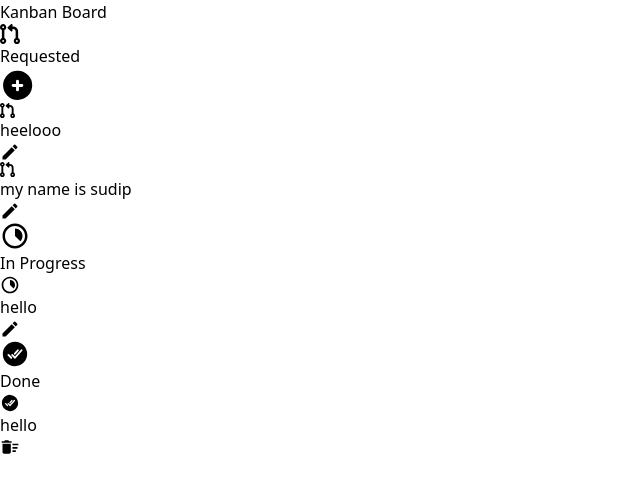
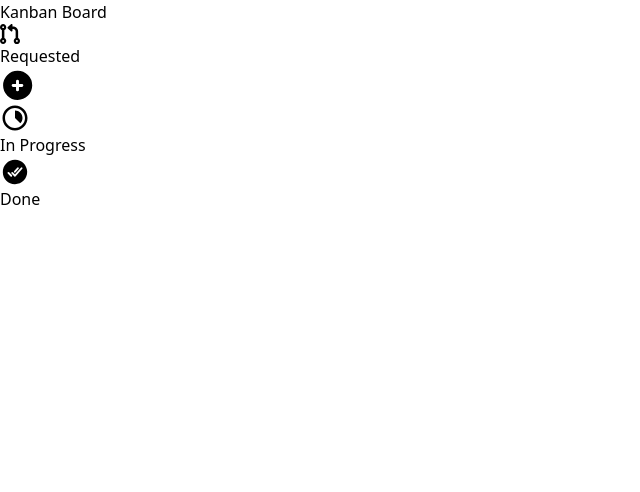
Before and after one commit to SudipGhara19/Kanban-Board, a React (Vite) app: page /kanban-board in a window 1280 px wide. Shown: the top 492 px of the page, without its empty margins (0-640 px from the left). Built offline with nearby package versions, Linux system fonts and the light colour scheme.

Commit message:
added Readme.md and some minor changes

```diff
--- a/src/components/Task.jsx
+++ b/src/components/Task.jsx
@@ -9,7 +9,7 @@ function Task({ task, category, index, moveTask, onEditClick, onDeleteClick }) {
 
     const [{ isDragging }, drag] = useDrag({
         type: "TASK",
-        item: { content: task, category: category }, // Replace "requested" with the actual category
+        item: { content: task, category: category },
         collect: (monitor) => ({
             isDragging: !!monitor.isDragging(),
         }),
--- a/src/pages/KanbanBoard.jsx
+++ b/src/pages/KanbanBoard.jsx
@@ -4,17 +4,17 @@ import AddTaskModal from '../components/AddTaskModal';
 import { FaCodePullRequest } from 'react-icons/fa6';
 import { RiErrorWarningLine, RiProgress3Line } from 'react-icons/ri';
 import { IoCheckmarkDoneCircle } from 'react-icons/io5';
-import { MdDeleteSweep, MdModeEdit } from 'react-icons/md';
 import EditModal from '../components/EditModal';
 import Column from '../components/Column';
 import Task from '../components/Task';
+import gsap from 'gsap';
 
 function KanbanBoard() {
 
     const [tasks, setTasks] = useState({
-        requested: ["heelooo", "my name is sudip"],
-        inProgress: ["hello"],
-        done: ["hello"],
+        requested: [],
+        inProgress: [],
+        done: [],
     });
     const [isAdding, setIsAdding] = useState(false);
     const [editModalVisible, setEditModalVisible] = useState(false);
@@ -109,7 +109,7 @@ function KanbanBoard() {
                         Kanban Board
                     </h1>
 
-                    <div className="w-full h-full mx-10 flex justify-evenly">
+                    <div className="w-full h-full mx-10 flex justify-evenly kanban-container">
 
                         {/* ---------------------------------- REQUESTED Section -------------------------------- */}
                         <Column category="requested" tasks={tasks.requested} moveTask={moveTask} handleDrop={handleDrop}>
--- a/src/pages/WelcomePage.jsx
+++ b/src/pages/WelcomePage.jsx
@@ -30,7 +30,7 @@ function WelcomePage() {
                 {
                     opacity: 1,
                     y: 0,
-                    duration: 0.4, // Duration of each animation
+                    duration: 0.7, // Duration of each animation
                     ease: "power3.out",
                     onComplete: () => {
                         // Remove the animation on scroll for this section
@@ -62,7 +62,7 @@ function WelcomePage() {
                     {links.map((l, i) =>
                         <div className='flex items-center gap-3'>
                             <span style={{ boxShadow: "0 0 0.75em #17b4f1" }} className='h-[6px] w-[6px] rounded-full bg-[#17b4f1]'></span>
-                            <Link className='text-zinc-300 hover:text-zinc-50' to={l.url}>
+                            <Link className='text-zinc-400 hover:text-zinc-50' to={l.url}>
                                 {l.name}
                             </Link>
                         </div>
@@ -71,13 +71,13 @@ function WelcomePage() {
             </div>
 
             {/* Description */}
-            <div className='gsap-ani w-[70%] flex flex-col items-center p-4 mx-auto justify-center border-[1px] border-zinc-400 rounded-lg'>    <div className='flex flex-col items-center p-4 gsap-ani'>
+            <div className='gsap-ani w-[70%] flex flex-col items-center p-4 mx-auto justify-center border-[1px] border-zinc-400 rounded-lg'>    <div className='flex flex-col items-center p-4'>
                 <h1 className='text-5xl '>Welcome</h1>
                 <h2 className='text-2xl '>To</h2>
                 <h3 className='text-3xl '><span className='text-sky-500'>Kanban-Board</span> Project for</h3>
             </div>
-                <img className='w-[20%] py-7 gsap-ani ' src="/logo-3.png" alt="co-logo" />
-                <div className='w-[50%] flex justify-center gap-5 gsap-ani'>
+                <img className='w-[20%] py-7 ' src="/logo-3.png" alt="co-logo" />
+                <div className='w-[50%] flex justify-center gap-5'>
                     <Link className='bg-sky-600 px-5 py-2 my-4 font-semibold text-zinc-200 hover:text-zinc-50 hover:bg-sky-800 hover:scale-105 transition-all ease-in-out duration-300 rounded' to='/kanban-board' >
                         View Project
                     </Link>
```
Also changed, not shown: 1 other file (tests, documents, lock files or other folders).
